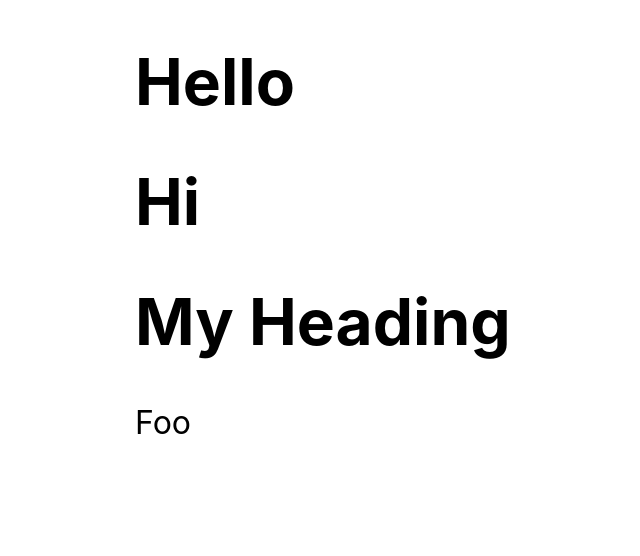
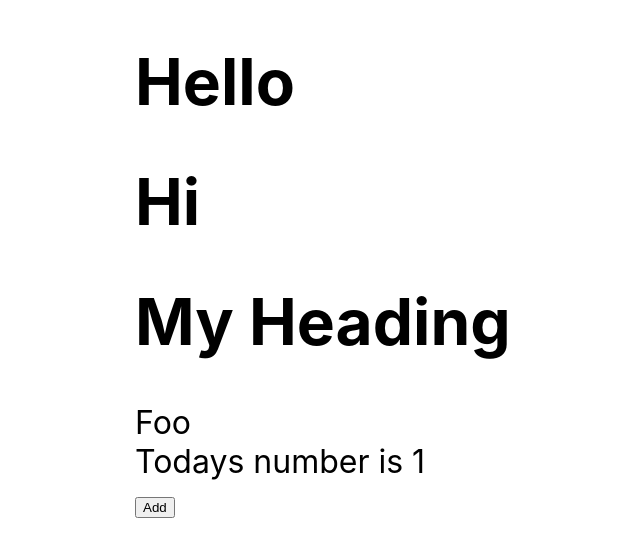
Before and after one commit to Nicholas0350/ts-cra-test, a React (Create React App) app: page / in a window 1280 px wide. Shown: the top 556 px of the page, without its empty margins (105-745 px from the left). Built offline with nearby package versions, Linux system fonts and the light colour scheme.

Commit message:
fucntional prop with a component function

```diff
--- a/src/App.tsx
+++ b/src/App.tsx
@@ -1,4 +1,5 @@
 import React, { ReactElement, ReactNode } from 'react';
+import { isShorthandPropertyAssignment } from 'typescript';
 import './App.css';
 
 // Conventional Props
@@ -21,7 +22,31 @@ function Container({
   return <div><h1>{heading}</h1>{children}</div>
 }
 
-Container.defaultProps =  defaultContainerProps;
+Container.defaultProps = defaultContainerProps;
+
+// Functional Props
+//component is a button but what is rendered by component is a function
+
+function TextWithNumber({
+  children
+}: {
+  children: (num: number) => ReactNode
+}) {
+  const [state, stateSet] = React.useState<number>(1)
+
+  return (
+    <div>
+      <div>
+        {children(state)}
+      </div>
+      <div>
+        <button onClick={() => stateSet(state + 1)}>Add</button>
+      </div>
+    </div>
+  )
+}
+
+
 
 function App() {
   return (
@@ -31,6 +56,7 @@ function App() {
         <strong>Hi</strong>
       </HeadingWithContent>
       <Container>Foo</Container>
+      <TextWithNumber>{(num: number) => <div>Todays number is {num}</div>}</TextWithNumber>
 
     </div>
   );
```
